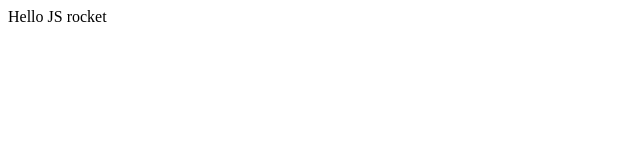
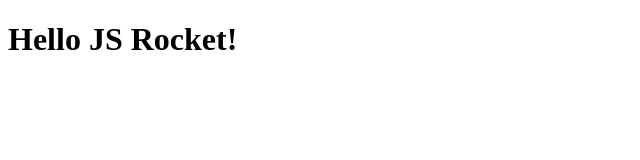
Before and after one commit to yojikova/js-rocket, a plain HTML site: page index.html in a window 1280 px wide. Shown: the whole page, without its empty margins (0-640 px from the left). Drawn offline with Linux system fonts and the light colour scheme.

Commit message:
some new code inside

```diff
--- a/index.html
+++ b/index.html
@@ -1,5 +1,27 @@
-Hello JS rocket
+<!DOCTYPE html>
+<html>
+<head>
+	<title>JS ROCKET</title>
+<script type="text/javascript">
+var car = {
+	make: 'VW',
+	type: 'Polo',
+	color: 'blue',
+	isTurenedOn: true,
+	numberOfWheels: 4,
+	seats: [
+	'seat1',
+	'seat2',
+	'seat3',
+	'seat4'
+	]
+};
 
-<script type="text/javascript">
-console.log('hello there friends!')
+console.log('hello there friends!');
 </script>
+</head>
+<body>
+	<h1>Hello JS Rocket!</h1>
+
+</body>
+</html>
```
